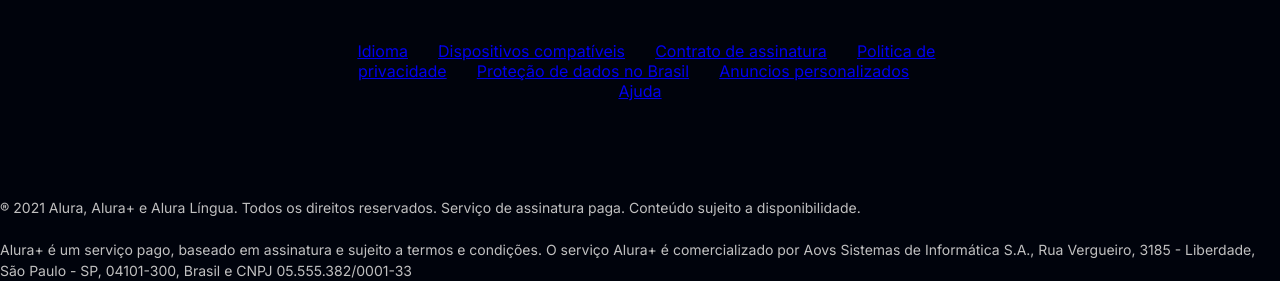
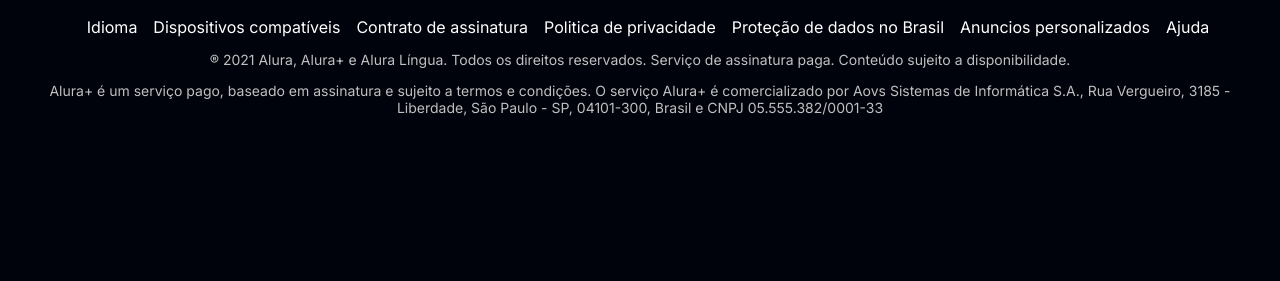
Before and after one commit to LucielderOC/alura-plus, a plain HTML site: page index.html in a window 1280 px wide. Shown: the part 3741-4022 px from the top of the page. After the commit the page ends 3937 px from the top, so only its background shows below. Drawn offline with Linux system fonts and the light colour scheme.

Commit message:
Ajustes de tela

```diff
--- a/index.html
+++ b/index.html
@@ -81,9 +81,9 @@
                 <a href="#">Ajuda</a>
             </li>
         </ul>
-    </footer>
-    <p class="rodape__texto">® 2021 Alura, Alura+ e Alura Língua. Todos os direitos reservados. Serviço de assinatura paga. Conteúdo sujeito a disponibilidade.</p>
-    <p class="rodape__texto">Alura+ é um serviço pago, baseado em assinatura e sujeito a termos e condições. O serviço Alura+ é comercializado por Aovs Sistemas de Informática S.A., Rua Vergueiro, 3185 - Liberdade, São Paulo - SP, 04101-300, Brasil e CNPJ 05.555.382/0001-33</p>
+        <p class="rodape__texto">® 2021 Alura, Alura+ e Alura Língua. Todos os direitos reservados. Serviço de assinatura paga. Conteúdo sujeito a disponibilidade.</p>
+        <p class="rodape__texto">Alura+ é um serviço pago, baseado em assinatura e sujeito a termos e condições. O serviço Alura+ é comercializado por Aovs Sistemas de Informática S.A., Rua Vergueiro, 3185 - Liberdade, São Paulo - SP, 04101-300, Brasil e CNPJ 05.555.382/0001-33</p>
+        </footer>
 </body>
 
 </html>
--- a/styles.css
+++ b/styles.css
@@ -118,30 +118,26 @@ body {
 
 .rodape{
     text-align: center;
-    margin: 0 21em 6em 21em;
+    margin: 5em 3em;
 }
 
 .rodape__lista{
-    margin-top: 2.5em;
-    margin-bottom: 1.5em;
+    display: flex;
+    justify-content: center;
+    list-style-type: none;
+    margin-top: 1em;
 }
 
-.lista__ancora{
+.lista__link a{
     color: var(--branco-principal);
-    font-size: 16px;
     text-decoration: none;
-}
-
-.lista__link{
-    display: inline;
-    margin: 0.8em;
+    margin-left: 1em;
 }
 
 .rodape__texto{
     color: var(--cinza-secundario);
     font-size: 14px;
-    margin-top: 1.5em;
-    line-height: 1.5em;
+    margin: 1em 0;
 }
 
 .rodape__logo{
```
